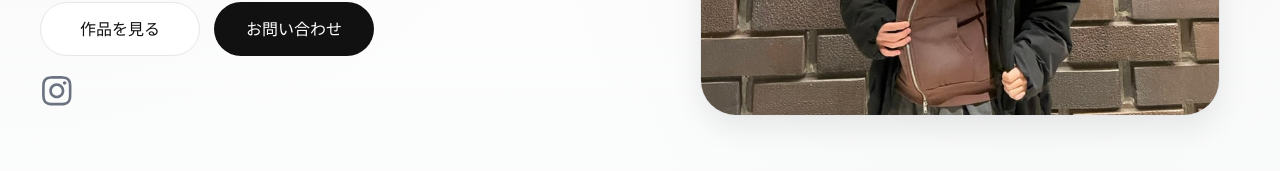
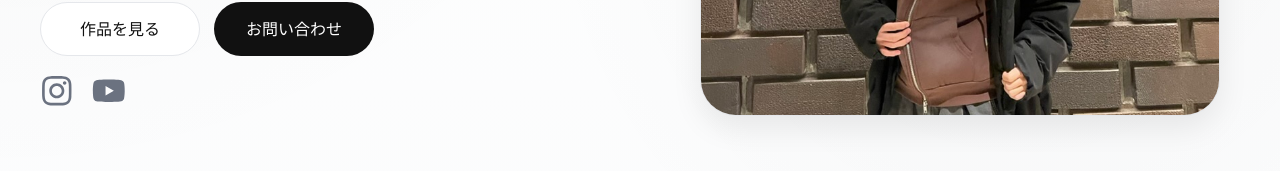
Before and after one commit to yhiyorimusicstudio2-lang/y-hiyori-official-site, a React (Vite) app: page / in a window 1280 px wide. Shown: the part 547-718 px from the top of the page. Built offline with nearby package versions, Linux system fonts and the light colour scheme.

Commit message:
add youtube social icon

```diff
--- a/src/App.tsx
+++ b/src/App.tsx
@@ -1,7 +1,7 @@
 import { useEffect, useMemo, useState } from "react";
 import { AnimatePresence, motion } from "framer-motion";
 import emailjs from "@emailjs/browser";
-import { FaInstagram } from "react-icons/fa";
+import { FaInstagram, FaYoutube } from "react-icons/fa";
 import { works, type WorkItem } from "./data/works";
 import type { Language } from "./data/translations";
 import { translations } from "./data/translations";
@@ -45,6 +45,7 @@ function App() {
 
   const t = useMemo(() => translations[language], [language]);
   const instagramUrl = "https://www.instagram.com/yhiyori_music";
+  const youtubeUrl = "https://www.youtube.com/@y-Hiyori";
 
   useEffect(() => {
     const hash = window.location.hash;
@@ -245,6 +246,15 @@ function App() {
     aria-label="Instagram"
   >
     <FaInstagram />
+  </a>
+
+  <a
+    href={youtubeUrl}
+    target="_blank"
+    rel="noreferrer"
+    aria-label="YouTube"
+  >
+    <FaYoutube />
   </a>
 </div>
             </div>
```
Lines whose indentation alone changed are shown as unchanged.
